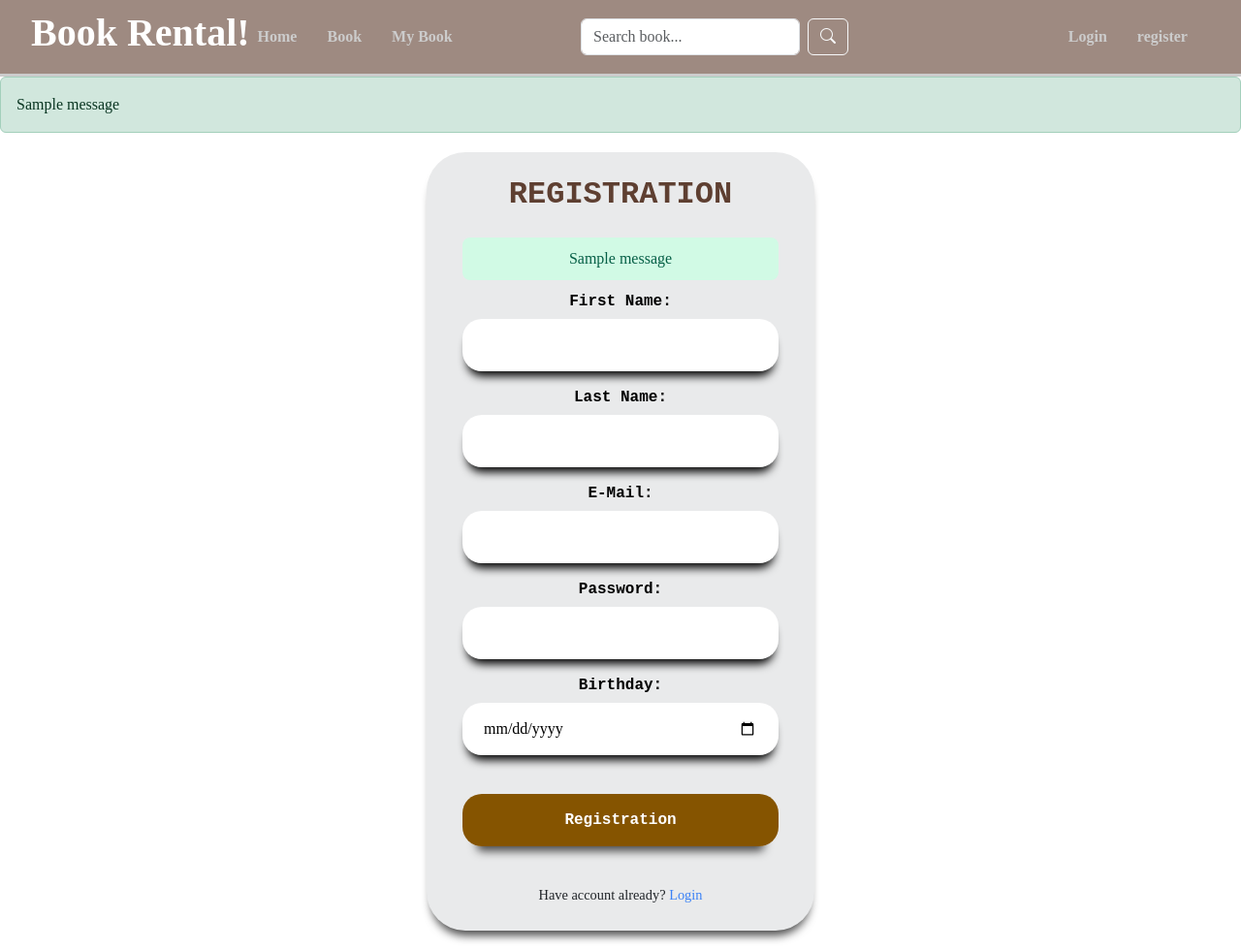
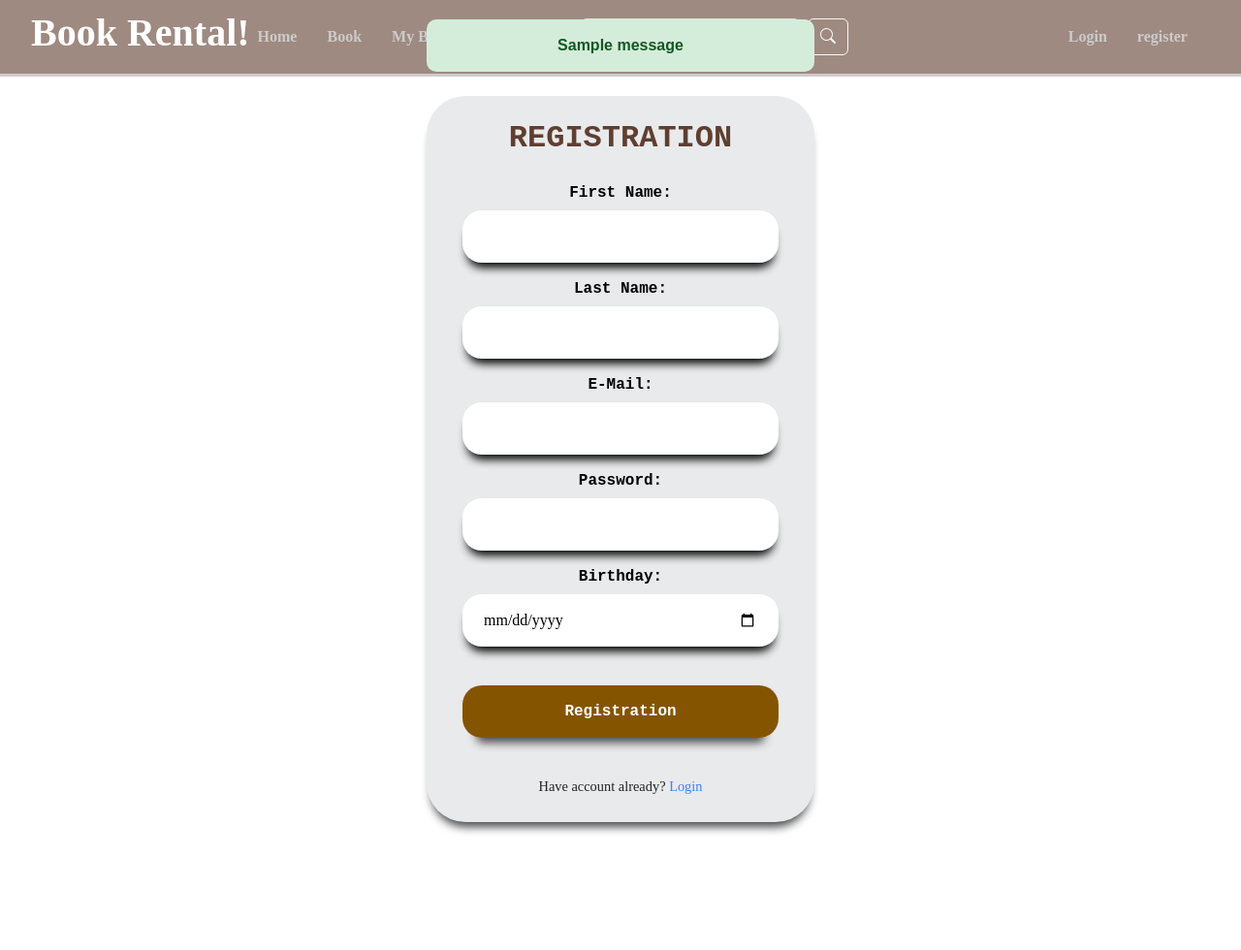
Before and after one commit to 6731501113-SVR/pro, a Flask app: page /register in a window 1280 px wide. Shown: the whole page at 97% size. After the commit the page ends 860 px from the top, so only its background shows below. Run offline with Flask 3, Linux system fonts and the light colour scheme; tables that the repository leaves empty or names only in its code hold one stand-in row (values such as "Sample post"); one stand-in notice (Sample message) is shown.

Commit message:
edit register prevent duplicate email edit flash style

```diff
--- a/app.py
+++ b/app.py
@@ -214,16 +214,29 @@ def register():
 
         try:
             conn = get_db_connection()
-            cursor = conn.cursor()
+            cursor = conn.cursor(dictionary=True, buffered=True)
+
+            # ⭐ ตรวจสอบว่าอีเมลมีอยู่แล้วหรือยัง
+            cursor.execute("SELECT GMAIL FROM users WHERE GMAIL = %s", (gmail,))
+            existing = cursor.fetchone()
+
+            if existing:
+                flash("❌ Email already exists, please use another email.", "danger")
+                return redirect(url_for('register'))
+
+            # ไม่มีซ้ำ → INSERT
             cursor.execute("""
                 INSERT INTO users (FIRST_NAME, LAST_NAME, GMAIL, USER_PASSWORD, BIRTHDAY)
                 VALUES (%s, %s, %s, %s, %s)
             """, (first_name, last_name, gmail, password, birthday))
+
             conn.commit()
             flash("✅ Register successful!", "success")
             return redirect(url_for('login'))
+
         except Error as e:
-            flash(f"‼️ Error: {e} ‼️", "danger")
+            flash(f"‼️ Database error: {e}", "danger")
+
         finally:
             if cursor:
                 cursor.close()
--- a/dbprofile.py
+++ b/dbprofile.py
@@ -1,4 +1,4 @@
-host = "localhost"
+host = "192.168.1.141"
 port = 3306
 user = "test"
 password = "test"
--- a/templates/layout.html
+++ b/templates/layout.html
@@ -61,8 +61,7 @@
           <a> </a>
           <li class="nav-item">
             <a href="{{ url_for('profile') }}">
-              <img
-                src="{{ url_for('static', filename='images/' + (session.get('user_profile') or 'profile.jpg')) }}"
+              <img src="{{ url_for('static', filename='images/' + (session.get('user_profile') or 'profile.jpg')) }}"
                 alt="profile" style="width:40px; height:40px; border-radius:50%; object-fit:cover; margin-right:10px;">
             </a>
           </li>
@@ -99,15 +98,20 @@
   </nav>
 
   <main>
-    {% with messages = get_flashed_messages(with_categories=true) %}
-    {% if messages %}
-    <div class="flash-messages">
+
+    <div id="flash-container"
+      style="position: fixed; top: 20px; left: 50%; transform: translateX(-50%); z-index: 9999;">
+      {% with messages = get_flashed_messages(with_categories=true) %}
+      {% if messages %}
       {% for category, message in messages %}
-      <div class="alert alert-{{ category }}">{{ message }}</div>
+      <div class="flash-box flash-{{ category }}">
+        {{ message }}
+      </div>
       {% endfor %}
+      {% endif %}
+      {% endwith %}
     </div>
-    {% endif %}
-    {% endwith %}
+
 
     {% block content%}
 
@@ -159,6 +163,60 @@
       font-size: 0.7rem;
       padding: 5px 8px;
     }
+
+    .flash-box {
+      width: 400px;
+      margin: 0 auto;
+      padding: 15px;
+      border-radius: 10px;
+      text-align: center;
+      font-weight: bold;
+      font-family: "Prompt", sans-serif;
+      animation: fadeIn 0.4s ease-out;
+    }
+
+    .flash-success {
+      background: #d4edda;
+      color: #155724;
+    }
+
+    .flash-danger {
+      background: #f8d7da;
+      color: #721c24;
+    }
+
+    .flash-warning {
+      background: #fff3cd;
+      color: #856404;
+    }
+
+    .flash-info {
+      background: #d1ecf1;
+      color: #0c5460;
+    }
+
+    @keyframes fadeIn {
+      from {
+        opacity: 0;
+        transform: translateY(-10px);
+      }
+
+      to {
+        opacity: 1;
+        transform: translateY(0);
+      }
+    }
+
+    .fade-out {
+      animation: fadeOut 0.5s forwards;
+    }
+
+    @keyframes fadeOut {
+      to {
+        opacity: 0;
+        transform: translateY(-10px);
+      }
+    }
   </style>
 </body>
 
--- a/templates/register.html
+++ b/templates/register.html
@@ -84,34 +84,10 @@
             text-decoration: underline;
         }
 
-        .flash {
-            padding: 10px;
-            margin-bottom: 10px;
-            border-radius: 8px;
-            text-align: center;
-        }
-
-        .flash.success {
-            background-color: #d1fae5;
-            color: #065f46;
-        }
-
-        .flash.danger {
-            background-color: #fee2e2;
-            color: #991b1b;
-        }
     </style>
     <div class="register-page">
         <div class="register-container">
             <h2>REGISTRATION</h2>
-
-            {% with messages = get_flashed_messages(with_categories=true) %}
-            {% if messages %}
-            {% for category, message in messages %}
-            <div class="flash {{ category }}">{{ message }}</div>
-            {% endfor %}
-            {% endif %}
-            {% endwith %}
 
             <form method="POST">
                 <div class="form-group">
```
Also changed, not shown: templates/search_result.html (+36 -26 lines).
